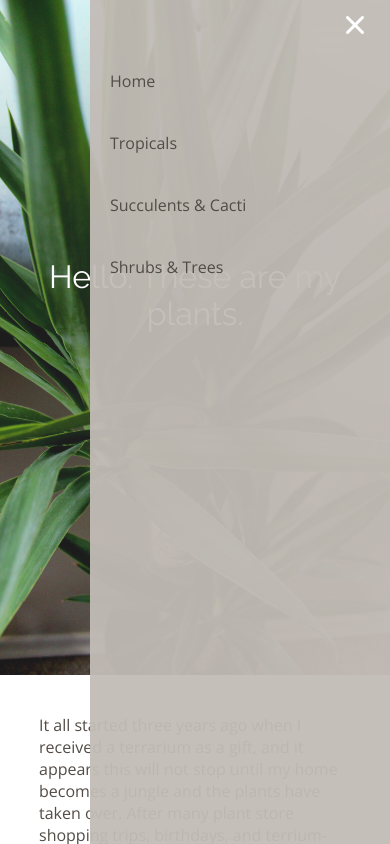
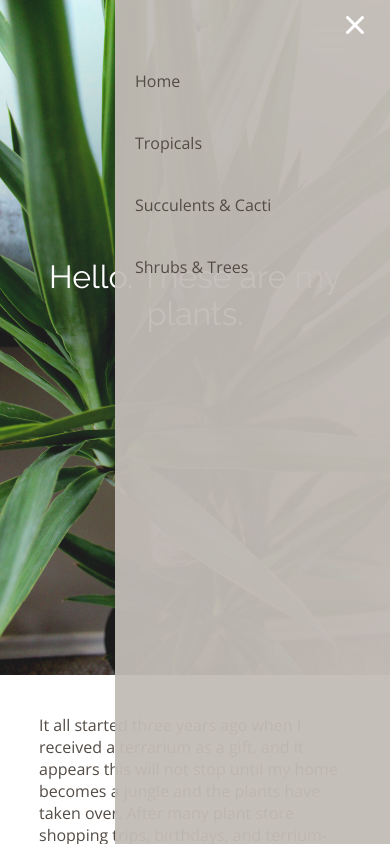
Before and after one commit to jchack1/my-plant-website, a plain HTML site: page index.html in a window 390 px wide. Both pictures are taken after a click on the element 330 px from the left and 40 px from the top of the page. Shown: the top 844 px of the page. Drawn offline with nearby package versions, Linux system fonts and the light colour scheme.

Commit message:
adjustments

```diff
--- a/css/styles.css
+++ b/css/styles.css
@@ -226,12 +226,12 @@ footer p a:hover{
         position: fixed;
         top: 0;
         bottom: 0;
-        right: -300px;
-        width: 300px;
+        right: -275px;
+        width: 275px;
         height: 100vh;
         z-index: 1;
 
-        transform: translateX(300px);
+        transform: translateX(275px);
 
         background: hsla(26, 8%, 74%, 0.95);
         border-top-left-radius: 0px;
@@ -239,7 +239,7 @@ footer p a:hover{
     }
 
     .menu-open{
-        transform: translateX(-300px);
+        transform: translateX(-275px);
         transition: 0.2s;
         /* cubic bexier?? */
     }
```
Also changed, not shown: css/tropical-styles.css (+4 -4 lines).
